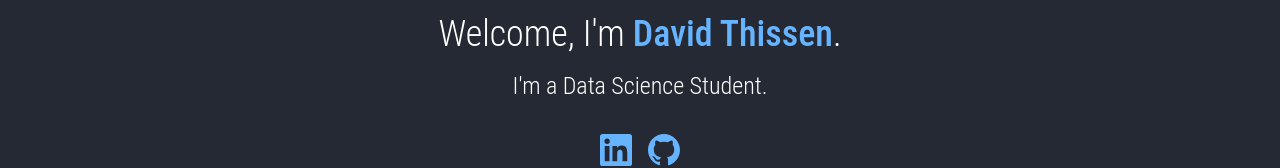
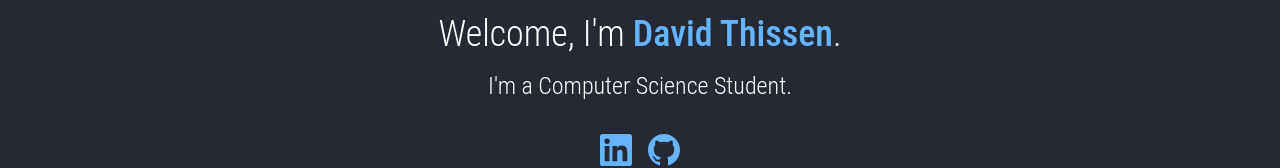
Before and after one commit to davidthissen1/portfolio, a Next.js app: page / in a window 1280 px wide. Shown: the part 267-435 px from the top of the page. Built offline with nearby package versions, Linux system fonts and the light colour scheme.

Commit message:
edited main page

```diff
--- a/src/app/layout.tsx
+++ b/src/app/layout.tsx
@@ -3,8 +3,8 @@ import "./globals.css";
 import { Suspense } from "react";
 
 export const metadata: Metadata = {
-  title: "David Thissen - Data Science Student - Portfolio",
-  description: "Data science student at the University of Delaware with a passion for innovative solutions and technical excellence",
+  title: "David Thissen - Computer Science Student - Portfolio",
+  description: "Computer science student at the University of Delaware with a passion for innovative solutions and technical excellence",
   icons: {
     icon: "/favicon.ico",
     apple: "/apple-icon.png",
--- a/src/components/HeroSection.tsx
+++ b/src/components/HeroSection.tsx
@@ -10,7 +10,7 @@ const HeroSection: FC = (): JSX.Element => {
           Welcome, I'm <span className="text-primary font-medium">David Thissen</span>.
         </h1>
         <p className="text-lg sm:text-xl md:text-2xl font-light">
-          I'm a Data Science Student.
+          I'm a Computer Science Student.
         </p>
 
         <div className="mt-8 space-x-4">
```
